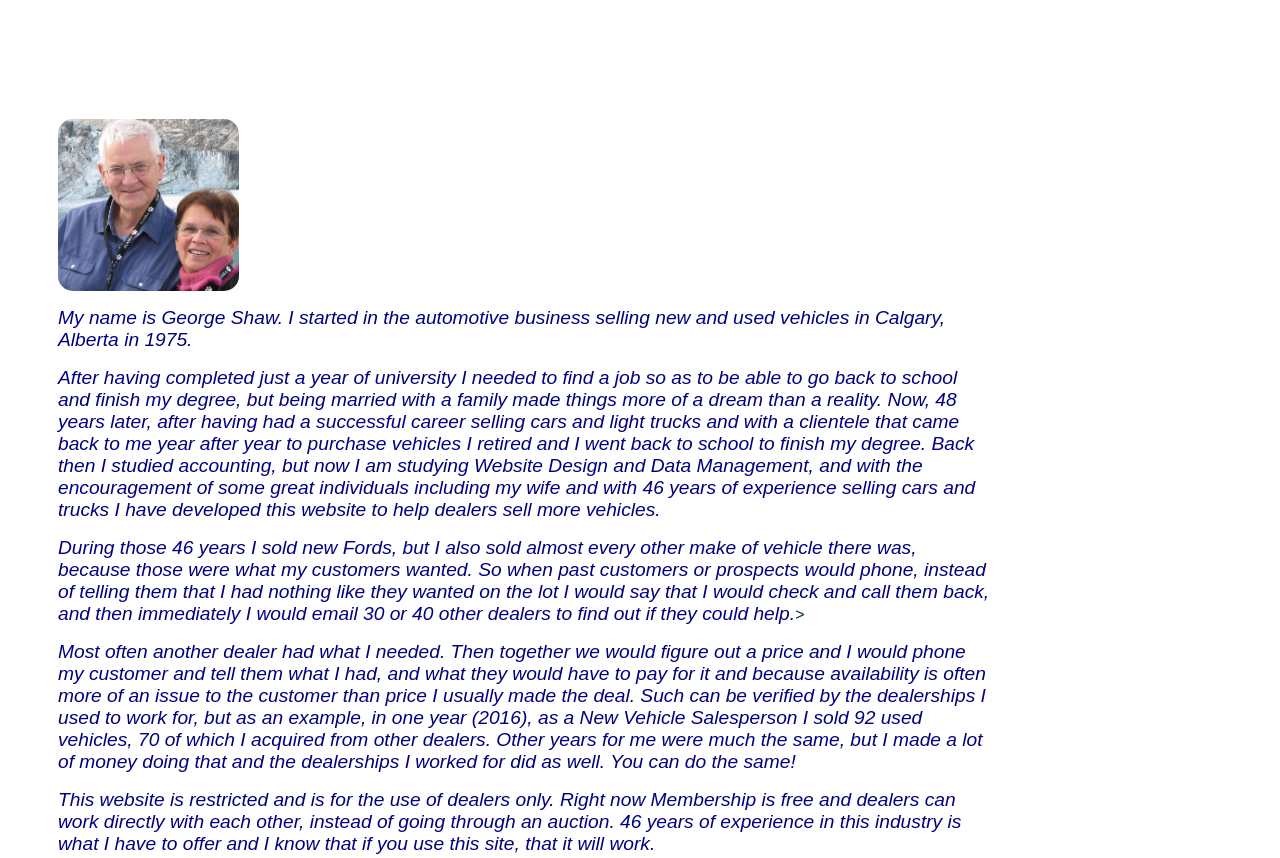
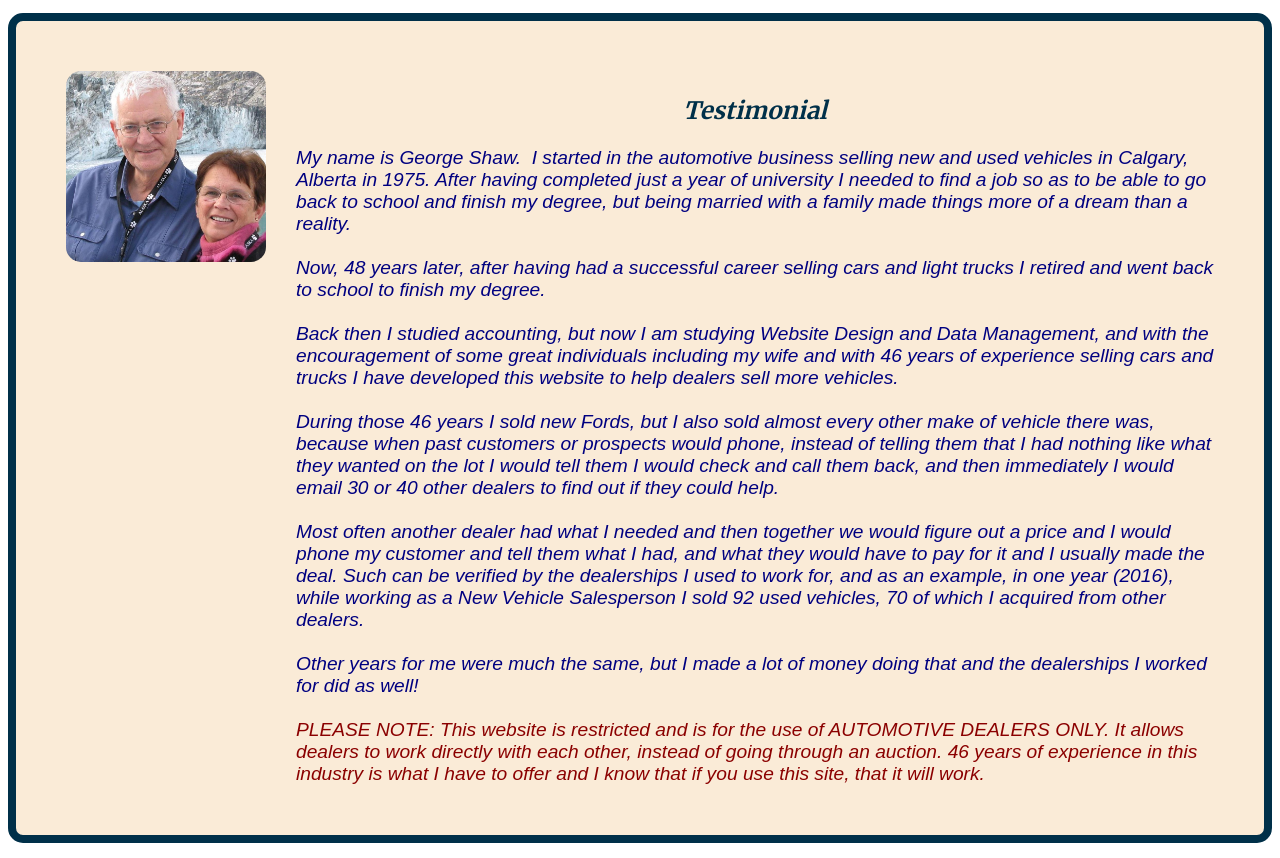
Before and after one commit to carznot2/carznot2.github.io, a plain HTML site: page index.html in a window 1280 px wide. Shown: the part 2432-3290 px from the top of the page. Drawn offline with Linux system fonts and the light colour scheme.

Commit message:
testimonial

```diff
--- a/index.html
+++ b/index.html
@@ -126,33 +126,31 @@
 
         <img class='george-img' src="images/george.jpg" alt="image for homepage">
 
-        <h2 class="headline"><font color=maroon><u><big><i><mark></mark></i></big></u></font></h2>
+        <div>
+          <h2 class="headline"><font color=maroon><u><big><i><mark></mark></i></big></u></font>Testimonial</h2>
 
-        <p><big><font color=navy>My name is George Shaw. I started in the automotive business selling new and used vehicles in Calgary,
-          Alberta in 1975.</font></big></p>
-
-          <p><big><font color=navy>After having completed just a year of university I needed to find a job so as to be able to go back to
-          school and finish my degree, but being married with a family made things more of a dream than a reality. Now, 48 years later, after
-          having had a successful career selling cars and light trucks and with a clientele that came back to me year after year to purchase
-          vehicles I retired and I went back to school to finish my degree. Back then I studied accounting, but now I am studying Website
-          Design and Data Management, and with the encouragement of some great individuals including my wife and with 46 years
-          of experience selling cars and trucks I have developed this website to help dealers sell more vehicles.</font></big></p>
-
-        <p><big><font color=navy>During those 46 years I sold new Fords, but I also sold almost every other make of vehicle there was, because
-          those were what my customers wanted. So when past customers or prospects would phone, instead of telling them that I
-          had nothing like they wanted on the lot I would say that I would check and call them back, and then immediately
-          I would email 30 or 40 other dealers to find out if they could help.</font></big>></p>
-
-        <p><big><font color=navy>Most often another dealer had what I needed. Then together we would figure out a price and I would phone my customer
-          and tell them what I had, and what they would have to pay for it and because availability is often more of an issue
-          to the customer than price I usually made the deal. Such can be verified by the dealerships I used to work for, but as
-          an example, in one year (2016), as a New Vehicle Salesperson I sold 92 used vehicles, 70 of which I acquired from other
-          dealers. Other years for me were much the same, but I made a lot of money doing that and the dealerships I worked for
-          did as well. You can do the same!</font></big></p>
-
-        <p><big><font color=navy>This website is restricted and is for the use of dealers only. Right now Membership is free and dealers can
-          work directly with each other, instead of going through an auction. 46 years of experience in this industry is what I have
+        <p><big><font color=navy>My name is George Shaw. &nbsp;I started in the automotive business selling new and used vehicles in Calgary,
+          Alberta in 1975. After having completed just a year of university I needed to find a job so as to be able to go back to
+          school and finish my degree, but being married with a family made things more of a dream than a reality. <br><br>
+          Now, 48 years later, after having had a successful career selling cars and light trucks I retired and went back to school to
+          finish my degree.<br><br>
+          Back then I studied accounting, but now I am studying Website Design and Data Management, and with the encouragement of some great
+          individuals including my wife and with 46 years of experience selling cars and trucks I have developed this website to help dealers
+          sell more vehicles.<br><br>
+          During those 46 years I sold new Fords, but I also sold almost every other make of vehicle there was, because
+          when past customers or prospects would phone, instead of telling them that I had nothing like what they wanted on the lot
+          I would tell them I would check and call them back, and then immediately I would email 30 or 40 other dealers to find out if they
+          could help.<br><br>
+          Most often another dealer had what I needed and then together we would figure out a price and I would phone my customer
+          and tell them what I had, and what they would have to pay for it and I usually made the deal. Such can be verified by the
+          dealerships I used to work for, and as an example, in one year (2016), while working as a New Vehicle Salesperson I sold 92 used
+          vehicles, 70 of which I acquired from other dealers. <br><br>
+          Other years for me were much the same, but I made a lot of money doing that and the dealerships I worked for did as well!<br><br>
+        </font></big></p>
+        <p><big><font color=darkred>PLEASE NOTE: This website is restricted and is for the use of AUTOMOTIVE DEALERS ONLY. It allows dealers
+          to work directly with each other, instead of going through an auction. 46 years of experience in this industry is what I have
           to offer and I know that if you use this site, that it will work.</font></big></strong></p>
+        </div>
 
 
 
--- a/styles/styles.css
+++ b/styles/styles.css
@@ -226,9 +226,12 @@ nav a:hover {
   grid-row: 5;
   grid-column: 1;
   display: grid;
-  grid-template-columns: repeat(12, 1fr);
+  background: antiquewhite;
+  border: 8px solid;
   gap: 1em;
   padding: 50px 50px;
+  display: flex;
+  gap: 30px;
 }
 
 .george p {
@@ -236,13 +239,13 @@ nav a:hover {
   margin: 0;
   padding: 0;
   /* text-align: justify; */
-  width: 80%;
+
 }
 
 .george-img {
-  grid-column: 1/3;
-  grid-row: 2/6;
-  width: 100%;
+
+  max-width: 200px;
+  height: fit-content;
 
 }
 
@@ -393,6 +396,13 @@ footer {
   justify-content: space-around;
   align-items: center;
   color: white;
+  /* grid-row: 1;
+  grid-column: 1; */
+  border: 6px solid orange;
+  align-items: center;
+  border-radius: 20px;
+
+  margin: 2%;
 
 }
 
@@ -415,7 +425,7 @@ footer a:hover {
   display: flex;
   flex-direction: row;
   align-items: center;
-  justify-content: space-between;
+  /* justify-content: space-between; */
 }
 
 .btn {
```
